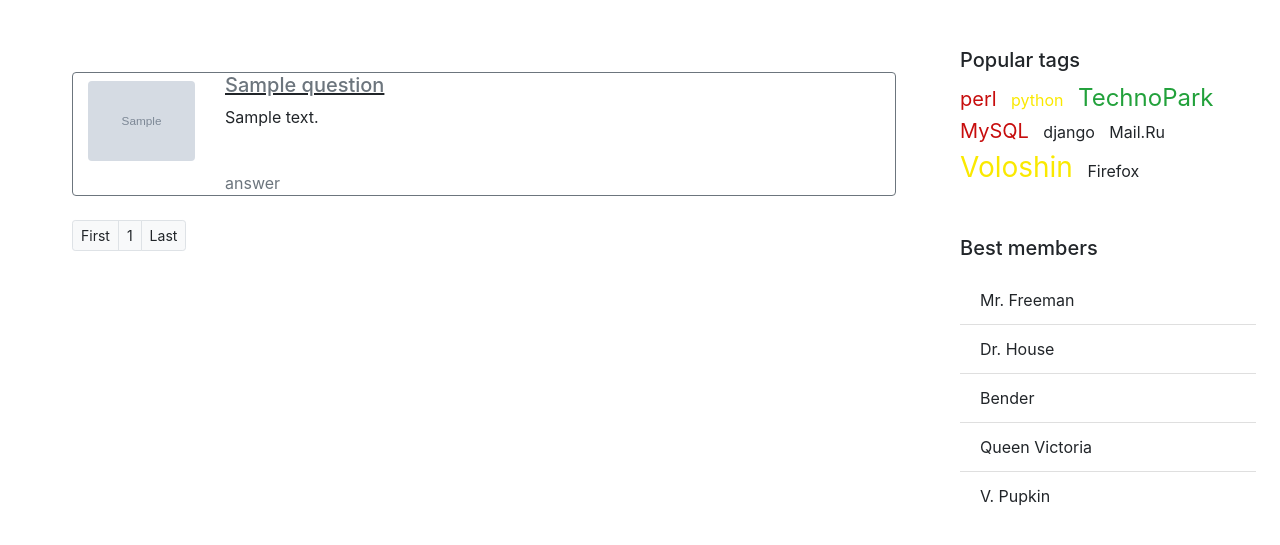
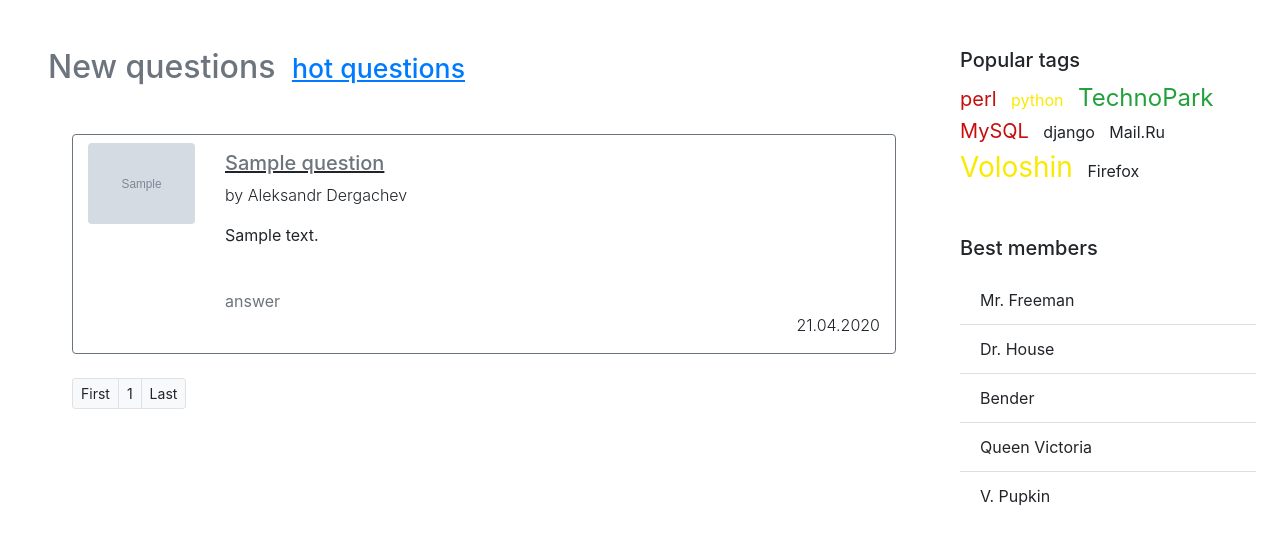
Before and after one commit to keithzetterstrom/AskMe, a Django app: page /AskMe/ in a window 1280 px wide. Shown: the part 56-601 px from the top of the page. Run offline with Django 3.2, Linux system fonts and the light colour scheme; tables that the repository leaves empty hold one stand-in row (values such as "Sample post"); grey boxes marked "Sample" are stand-in pictures; some libraries are stand-ins or nearby versions.

Commit message:
Внесены поправки

```diff
--- a/AskMeApp/management/commands/filldb.py
+++ b/AskMeApp/management/commands/filldb.py
@@ -10,9 +10,9 @@ class Command(BaseCommand):
     help = 'filldb'
 
     def add_arguments(self, parser):
-        parser.add_argument('--authors', type=int)
+        # parser.add_argument('--authors', type=int)
         parser.add_argument('--questions', type=int)
-        #parser.add_argument('--answers', type=int)
+        # parser.add_argument('--answers', type=int)
 
     def fill_authors(self, cnt):
         for i in range(cnt):
@@ -37,6 +37,6 @@ class Command(BaseCommand):
             )
 
     def handle(self, *args, **options):
-        #self.fill_authors(options.get('authors', 0))
+        # self.fill_authors(options.get('authors', 0))
         self.fill_questions(options.get('questions', 0))
         # self.fill_answers(answers_cnt)
--- a/AskMeApp/urls.py
+++ b/AskMeApp/urls.py
@@ -5,7 +5,7 @@ from . import views
 app_name = 'ask_me'
 urlpatterns = [
     url(r'^index/$', views.index, name='index'),
-    url(r'^auth/$', views.authorisation, name='unauth'),
+    url(r'^auth/$', views.authorisation, name='auth'),
     url(r'^login/$', views.login, name='login'),
     url(r'^signup/$', views.sign_up, name='sign_up'),
     url(r'^settings/$', views.settings, name='settings'),
--- a/templates/inc/question.html
+++ b/templates/inc/question.html
@@ -1,16 +1,18 @@
 {% load static %}
 
-<div class="media cal-8 mx-5 border border-secondary rounded">
+<div class="media mx-5 border border-secondary rounded">
         <div class="col-2">
             <img src="{{dct_.author.avatar.url}}" class="mt-2 mr-3 img-fluid rounded" alt="..." >
         </div>
-        <div class="col-10 media-body">
+        <div class="col-10 my-3 media-body">
             <div>
                 <h5 class="mt-0" style="text-decoration: underline;"><a href="{% url 'ask_me:question' dct_.id %}"  class="text-secondary"> {{dct_.title}} </a></h5>
-                <p class="clip" style="height: 50px; overflow: hidden; text-overflow: ellipsis;"> {{dct_.question_text}} </p>
+                <p class="font-weight-light">by Aleksandr Dergachev </p>
+                <p class="clip" style="height: 50px; overflow: hidden; text-overflow: ellipsis;">{{dct_.question_text}} </p>
             </div>
             <div>
                 <a href="{% url 'ask_me:question' dct_.id %}" class="text-secondary"> answer</a>
+                <p class="text-right font-weight-light m-0">21.04.2020</p>
             </div>
         </div>
 </div>
--- a/templates/questions.html
+++ b/templates/questions.html
@@ -2,6 +2,10 @@
 {% load static %}
 
 {% block content %}
+    <h2 class="mb-5 ml-4">
+        <span class="text-secondary mr-2"> New questions </span>
+        <a href="" style="font-size: smaller; text-decoration: underline;" class="text-primary"> hot questions </a>
+    </h2>
     {% if posts %}
         {% for q in posts %}
             <div class="my-4">
```
Also changed, not shown: AskMe/settings.py (+12 -12 lines).
